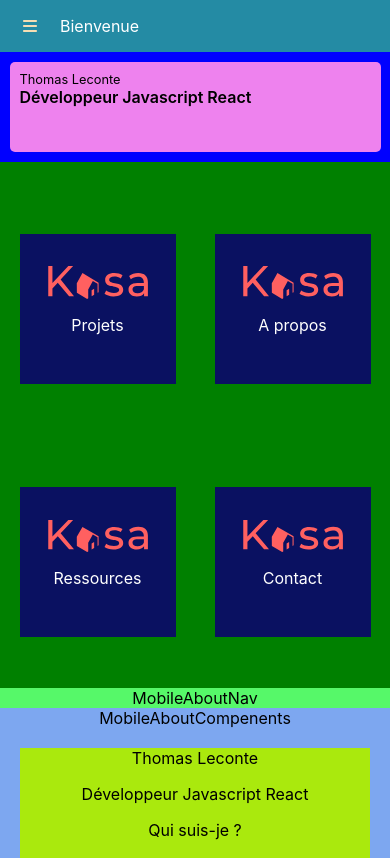
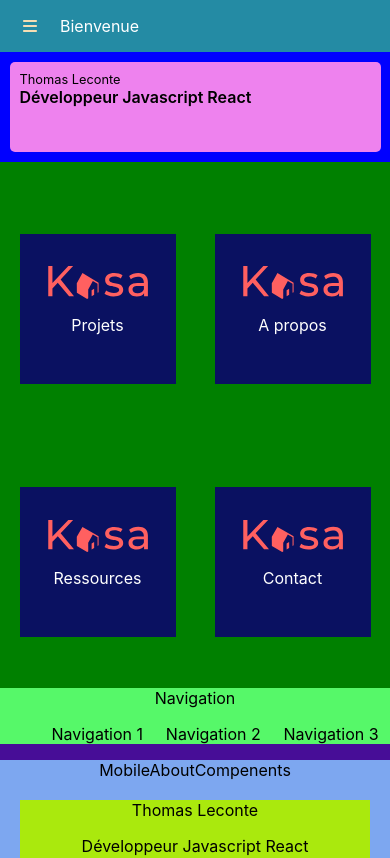
Before and after one commit to Halloween47/portfolio_2024, a React (Create React App) app: page / in a window 390 px wide. Shown: the top 858 px of the page. Built offline with nearby package versions, Linux system fonts and the light colour scheme.

Commit message:
Prototype Mobile About Nav

```diff
--- a/src/components/mobileAbout/_mobileAbout.scss
+++ b/src/components/mobileAbout/_mobileAbout.scss
@@ -2,6 +2,13 @@
     background-color: #470d97;
     .MobileAboutNav {
         background-color: #56f869;
+        ul {
+            display: flex;
+            justify-content: space-around;
+            li {
+                list-style: none;
+            }
+        }
     }
     .MobileAboutCompenents {
         background-color: #7da7f0;
--- a/src/components/mobileAbout/mobileAbout.jsx
+++ b/src/components/mobileAbout/mobileAbout.jsx
@@ -6,9 +6,17 @@ import ShowMore from '../showMore/showMore'
 const MobileAbout = () => {
   return (
     <div className='MobileAbout'>
-        <div className="MobileAboutNav">MobileAboutNav</div>
+        <div className="MobileAboutNav">
+          Navigation
+          <ul>
+            <li>Navigation 1</li>
+            <li>Navigation 2</li>
+            <li>Navigation 3</li>
+          </ul>
+          </div>
         <div className="MobileAboutCompenents">
           MobileAboutCompenents
+
           <MobileAboutMe />
 
       <MobileCertificate />
--- a/src/style.css
+++ b/src/style.css
@@ -85,6 +85,13 @@ code {
 }
 .MobileAbout .MobileAboutNav {
   background-color: #56f869;
+}
+.MobileAbout .MobileAboutNav ul {
+  display: flex;
+  justify-content: space-around;
+}
+.MobileAbout .MobileAboutNav ul li {
+  list-style: none;
 }
 .MobileAbout .MobileAboutCompenents {
   background-color: #7da7f0;
```
Also changed, not shown: 1 other file (tests, documents, lock files or other folders). Lines whose indentation alone changed are shown as unchanged.
